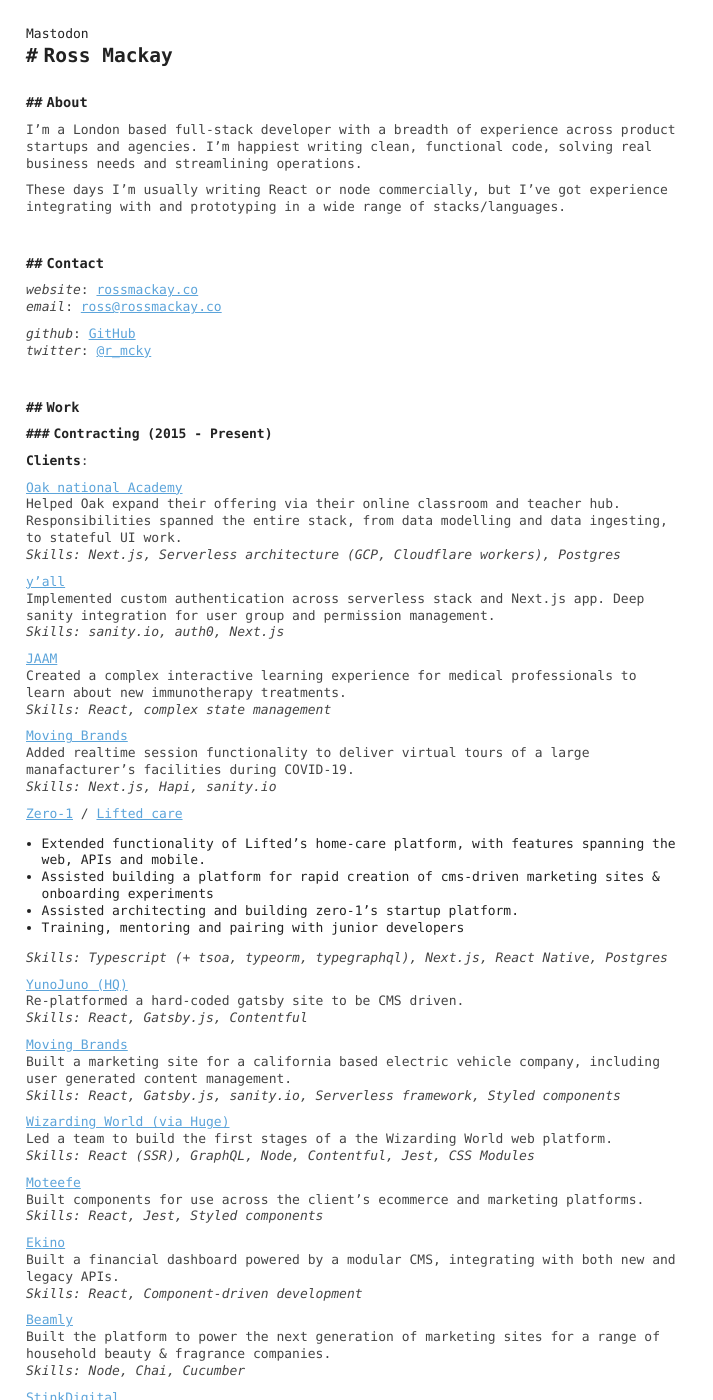
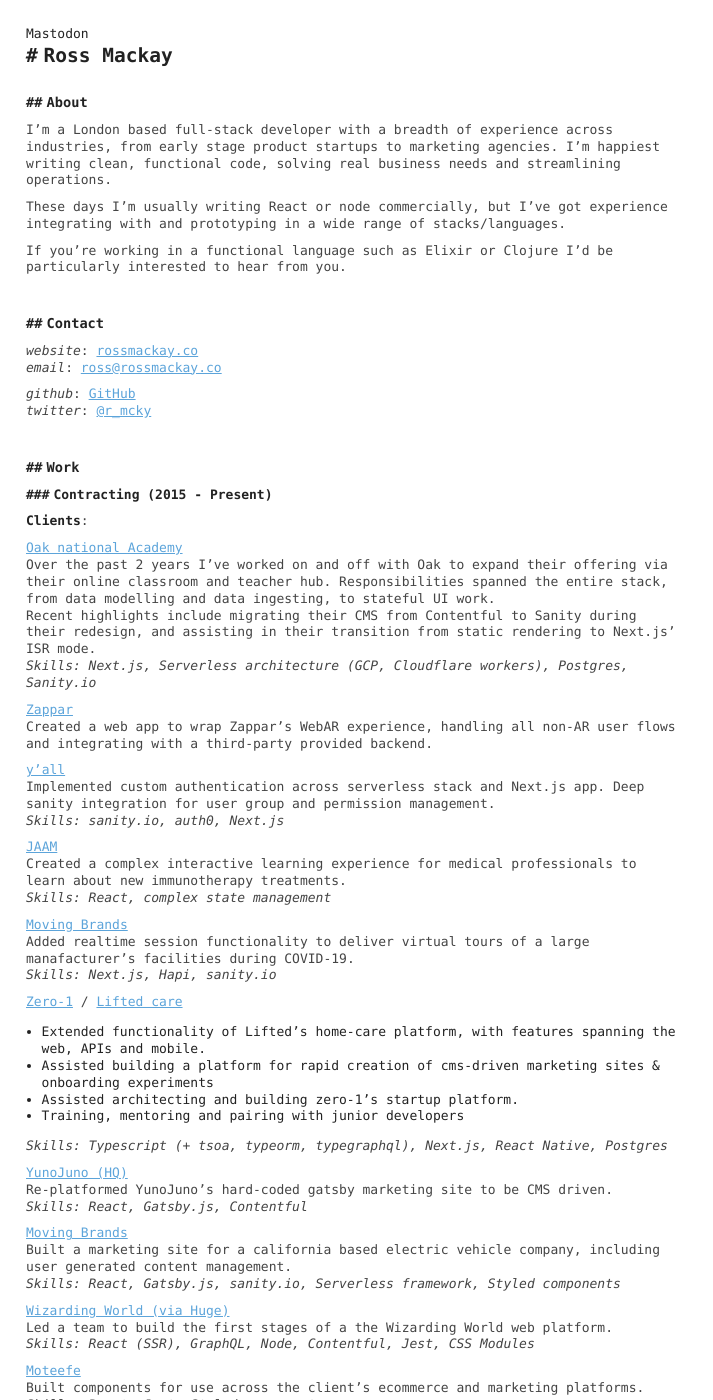
Before and after one commit to mcky/mcky.github.io, a Jekyll site: the page built from index.md, in a window 1280 px wide and 1400 px high. Shown: the whole window, without its empty margins (0-713 px from the left). Built offline with Jekyll 4.4.1, drawn with Linux system fonts in a browser that asks for light colours.

Commit message:
update CV and bio

```diff
--- a/index.md
+++ b/index.md
@@ -10,10 +10,11 @@
 
 ## About
 
-I'm a London based full-stack developer with a breadth of experience across product startups and agencies. I'm happiest writing clean, functional code, solving real business needs and streamlining operations.
+I'm a London based full-stack developer with a breadth of experience across industries, from early stage product startups to marketing agencies. I'm happiest writing clean, functional code, solving real business needs and streamlining operations.
 
 These days I'm usually writing React or node commercially, but I've got experience integrating with and prototyping in a wide range of stacks/languages.
 
+If you're working in a functional language such as Elixir or Clojure I'd be particularly interested to hear from you.
 
 ## Contact
 
@@ -32,8 +33,12 @@
 **Clients**:
 
 [Oak national Academy](https://www.thenational.academy/){:target="\_blank"}
-Helped Oak expand their offering via their online classroom and teacher hub. Responsibilities spanned the entire stack, from data modelling and data ingesting, to stateful UI work.
-_Skills: Next.js, Serverless architecture (GCP, Cloudflare workers), Postgres_
+Over the past 2 years I've worked on and off with Oak to expand their offering via their online classroom and teacher hub. Responsibilities spanned the entire stack, from data modelling and data ingesting, to stateful UI work.
+Recent highlights include migrating their CMS from Contentful to Sanity during their redesign, and assisting in their transition from static rendering to Next.js' ISR mode.
+_Skills: Next.js, Serverless architecture (GCP, Cloudflare workers), Postgres, Sanity.io_
+
+[Zappar](https://www.zappar.com/){:target="\_blank"}
+Created a web app to wrap Zappar's WebAR experience, handling all non-AR user flows and integrating with a third-party provided backend.
 
 [y'all](https://www.itsyall.com/){:target="\_blank"}
 Implemented custom authentication across serverless stack and Next.js app. Deep sanity integration for user group and permission management.
@@ -57,7 +62,7 @@
 _Skills: Typescript (+ tsoa, typeorm, typegraphql), Next.js, React Native, Postgres_
 
 [YunoJuno (HQ)](https://yunojuno.com){:target="\_blank"}
-Re-platformed a hard-coded gatsby site to be CMS driven.
+Re-platformed YunoJuno's hard-coded gatsby marketing site to be CMS driven.
 _Skills: React, Gatsby.js, Contentful_
 
 [Moving Brands](https://www.movingbrands.com/){:target="\_blank"}
```
